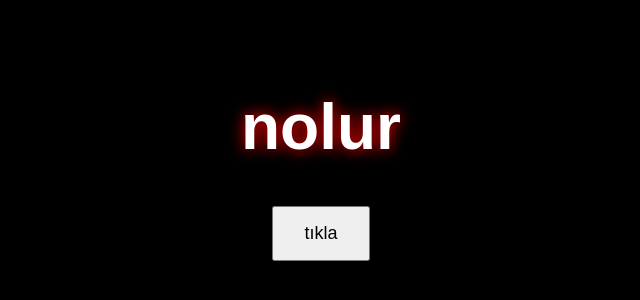
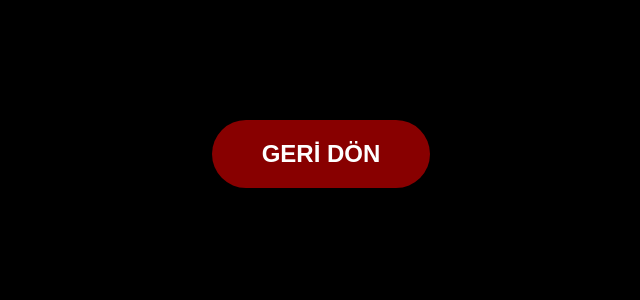
Before and after one commit to afavan66-eng/trollsite, a plain HTML site: page index.html in a window 1280 px wide. Shown: the part 246-546 px from the top of the page, without its empty margins (319-959 px from the left). Drawn offline with Linux system fonts and the light colour scheme; grey boxes are pictures that could not be loaded.

Commit message:
Revamp index.html with new layout and functionality

```diff
--- a/index.html
+++ b/index.html
@@ -1,45 +1,50 @@
 <!DOCTYPE html>
 <html lang="tr">
 <head>
-<meta charset="UTF-8" />
-<meta name="viewport" content="width=device-width, initial-scale=1.0" />
-<title>nolur</title>
+    <meta charset="UTF-8">
+    <meta name="viewport" content="width=device-width, initial-scale=1.0">
+    <title>Geri Dön</title>
     <style>
-html,body{
-  margin:0;height:100%;background:black;color:white;
-  display:flex;align-items:center;justify-content:center;
-  font-family:Arial,sans-serif;user-select:none;
+        body { margin: 0; background: black; display: flex; align-items: center; justify-content: center; height: 100vh; overflow: hidden; font-family: sans-serif; }
+        .btn { padding: 20px 50px; background: #800; color: white; border-radius: 50px; border: none; font-weight: bold; cursor: pointer; font-size: 1.5rem; z-index: 10; transition: 0.3s; }
+        .btn:hover { background: #f00; }
+        #jumpscare {
+            position: fixed; top: 50%; left: 50%; transform: translate(-50%, -50%) scale(0);
+            width: 100vw; height: 100vh; object-fit: contain; z-index: 100; pointer-events: none;
         }
-#screen{
-  width:100%;height:100%;
-  display:flex;flex-direction:column;
-  align-items:center;justify-content:center;
-  background-size:cover;background-position:center;
+        .firlat { animation: firlama 0.15s forwards; }
+        @keyframes firlama {
+            0% { transform: translate(-50%, -50%) scale(0); }
+            100% { transform: translate(-50%, -50%) scale(1.4); }
         }
-h1{font-size:64px;text-shadow:0 0 15px red;}
-button{padding:15px 30px;font-size:18px;}
     </style>
 </head>
 <body>
-<div id="screen">
-  <h1>nolur</h1>
-  <button onclick="go()">tıkla</button>
-</div>
 
-<audio id="scream" preload="auto">
-  <source src="https://actions.google.com/sounds/v1/human_sounds/scream.ogg">
-</audio>
+    <button class="btn" onclick="korkut()">GERİ DÖN</button>
+
+    <img id="jumpscare" src="https://r.resimlink.com/7Y9Wv_i.png" alt="Korku">
+
+    <audio id="scream" src="https://www.mboxdrive.com/soft-scream-15981.mp3"></audio>
 
     <script>
-function go(){
-  document.documentElement.requestFullscreen?.();
-  document.getElementById("screen").style.backgroundImage =
-  "url('https://images.unsplash.com/photo-1509248961158-e54f6934749c?auto=format&fit=crop&w=1400&q=80')";
-  let a=document.getElementById("scream");
-  a.volume=1;a.play();
-  history.pushState(null,null,location.href);
-  window.onpopstate=()=>history.pushState(null,null,location.href);
-  window.onbeforeunload=()=>true;
+        function korkut() {
+            const img = document.getElementById('jumpscare');
+            const audio = document.getElementById('scream');
+
+            // Sesi çal ve tam ekran yap
+            audio.play();
+            if (document.documentElement.requestFullscreen) {
+                document.documentElement.requestFullscreen();
+            }
+
+            // Figürü ekrana fırlat
+            img.classList.add('firlat');
+
+            // 3 saniye sonra ekranı karart veya eski haline döndür
+            setTimeout(() => {
+                img.classList.remove('firlat');
+            }, 3000);
         }
     </script>
 </body>
```
Lines whose indentation alone changed are shown as unchanged.
